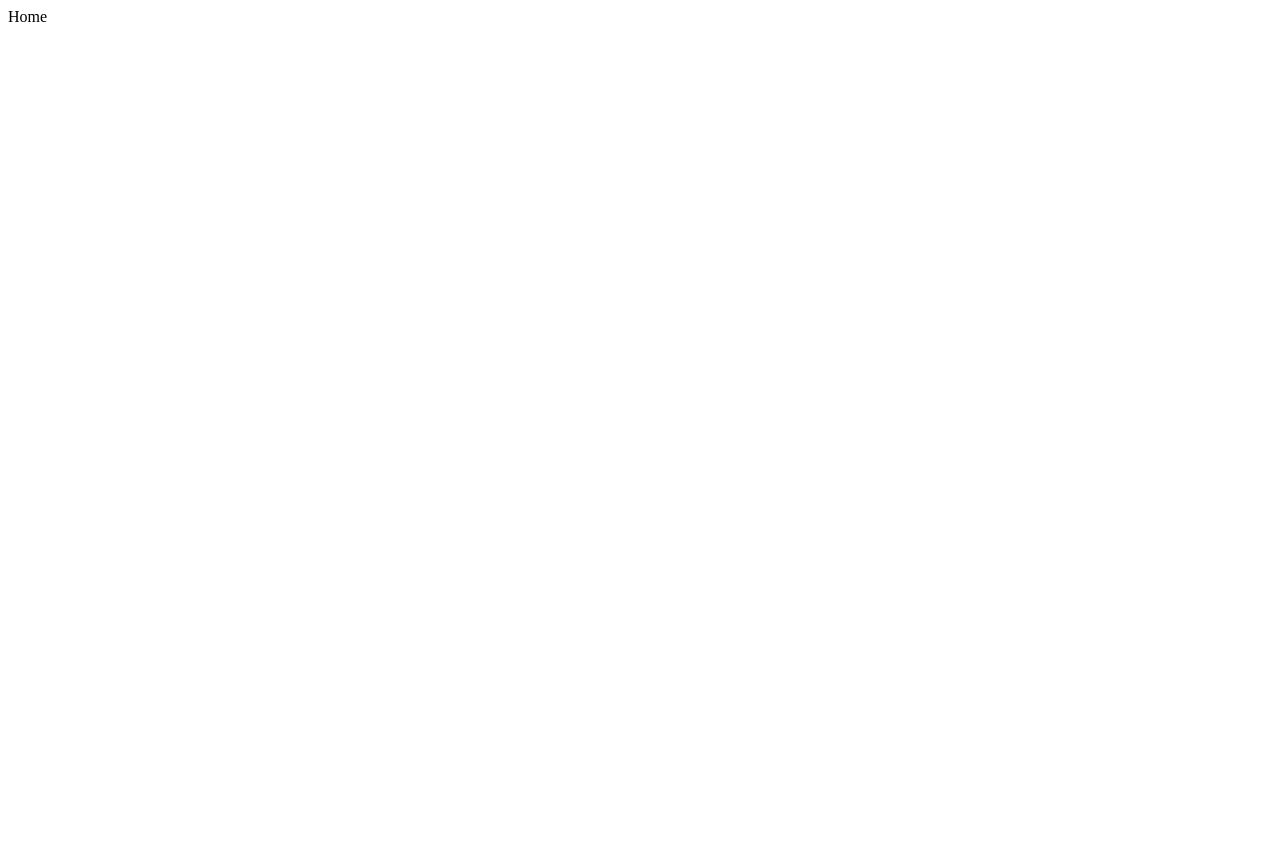
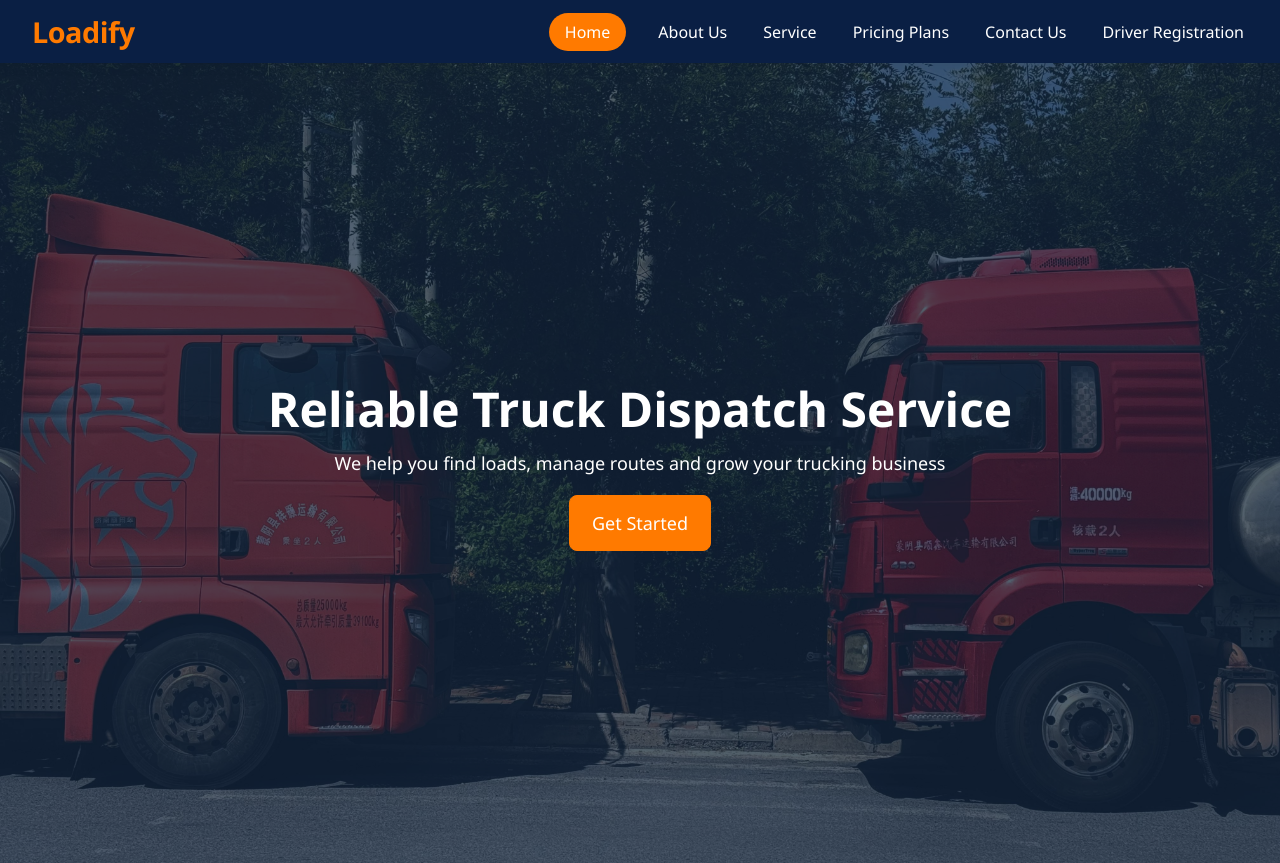
Before and after one commit to Najaf-14/Truck-Dispatching, a React (Vite) app: page / in a window 1280 px wide. Before the commit the page ends 800 px from the top, so only its background shows below. Built offline with nearby package versions, Linux system fonts and the light colour scheme.

Commit message:
added parallax effect

```diff
--- a/src/Components/Navbar/Navbar.css
+++ b/src/Components/Navbar/Navbar.css
@@ -0,0 +1,173 @@
+/* ===== NAVIGATION STYLES - React Version ===== */
+
+* {
+  margin: 0;
+  padding: 0;
+  box-sizing: border-box;
+}
+
+html {
+  scroll-behavior: smooth;
+}
+
+body {
+  font-family: 'Segoe UI', Roboto, 'Helvetica Neue', Arial, sans-serif;
+  background-color: #ffffff;
+  color: #1e2a47;
+}
+
+.heading {
+  background-color: #0a1f44;
+  color: white;
+  display: flex;
+  justify-content: space-between;
+  align-items: center;
+  flex-wrap: wrap;
+  padding: 0 32px;
+  position: sticky;
+  top: 0;
+  z-index: 100;
+  box-shadow: 0 4px 12px rgba(0, 0, 0, 0.05);
+}
+
+.logo-link {
+  text-decoration: none;
+}
+
+.heading h2 {
+  color: #ff7a00;
+  font-size: 1.8rem;
+  padding: 12px 0;
+  margin: 0;
+  letter-spacing: -0.5px;
+  transition: opacity 0.25s ease;
+}
+
+.heading h2:hover {
+  opacity: 0.9;
+}
+
+.navbar ul {
+  list-style: none;
+  display: flex;
+  gap: 28px;
+  margin: 0;
+  padding: 0;
+  align-items: center;
+}
+
+.navbar a {
+  text-decoration: none;
+  color: white;
+  font-weight: 500;
+  padding: 8px 4px;
+  font-size: 1rem;
+  border-radius: 30px;
+  transition: all 0.25s ease;
+}
+
+.navbar a:hover {
+  background-color: #ff7a00;
+  padding: 8px 16px;
+}
+
+.navbar a.active {
+  background-color: #ff7a00;
+  padding: 8px 16px;
+}
+
+.menu-toggle {
+  display: none;
+  cursor: pointer;
+  flex-direction: column;
+  justify-content: space-between;
+  width: 30px;
+  height: 21px;
+  background: transparent;
+  border: none;
+  z-index: 10;
+}
+
+.menu-toggle span {
+  width: 100%;
+  height: 3px;
+  background-color: white;
+  border-radius: 3px;
+  transition: all 0.3s ease-in-out;
+}
+
+.menu-toggle.active span:nth-child(1) {
+  transform: translateY(9px) rotate(45deg);
+}
+
+.menu-toggle.active span:nth-child(2) {
+  opacity: 0;
+}
+
+.menu-toggle.active span:nth-child(3) {
+  transform: translateY(-9px) rotate(-45deg);
+}
+
+/* ! Responsive Styles */
+@media (max-width: 800px) {
+  .heading {
+    flex-direction: row;
+    padding: 12px 20px;
+    position: relative;
+  }
+
+  .menu-toggle {
+    display: flex;
+  }
+
+  .navbar {
+    position: fixed;
+    top: 0;
+    right: -100%;
+    width: 70%;
+    max-width: 300px;
+    height: 100vh;
+    background-color: #0a1f44;
+    padding: 80px 20px 20px;
+    transition: right 0.3s ease-in-out;
+    box-shadow: -2px 0 10px rgba(0, 0, 0, 0.1);
+    z-index: 5;
+  }
+
+  .navbar.open {
+    right: 0;
+  }
+
+  .navbar ul {
+    flex-direction: column;
+    gap: 20px;
+    align-items: flex-start;
+  }
+
+  .navbar a {
+    display: block;
+    width: 100%;
+    padding: 12px 16px;
+    font-size: 1rem;
+  }
+
+  .navbar a:hover,
+  .navbar a.active {
+    padding: 12px 16px;
+    background-color: #ff7a00;
+  }
+}
+
+@media (max-width: 480px) {
+  .heading h2 {
+    font-size: 1.5rem;
+  }
+
+  .navbar {
+    width: 80%;
+  }
+
+  .navbar a {
+    font-size: 0.9rem;
+  }
+}
--- a/src/Components/Navbar/Navbar.jsx
+++ b/src/Components/Navbar/Navbar.jsx
@@ -1,9 +1,114 @@
-import React from 'react'
+import React, { useState, useEffect } from 'react';
+import { Link, NavLink, useLocation } from 'react-router-dom';
+import './Navbar.css';
 
-function Navbar() {
+const Navbar = () => {
+  const [isMenuOpen, setIsMenuOpen] = useState(false);
+  const location = useLocation();
+  console.log(location.pathname)
+  useEffect(() => {
+    setIsMenuOpen(false);
+  }, [location]);
+
+  const handleSmoothScroll = (e, targetId) => {
+    if (location.pathname === '/') {
+      e.preventDefault();
+      const element = document.getElementById(targetId);
+      if (element) {
+        element.scrollIntoView({
+          behavior: 'smooth',
+          block: 'start',
+        });
+      }
+    }
+  };
+
+  const toggleMenu = () => {
+    setIsMenuOpen(!isMenuOpen);
+  };
+
   return (
-    <div>Navbar</div>
-  )
-}
+    <header className="heading">
+      <Link to="/" className="logo-link">
+        <h2>Loadify</h2>
+      </Link>
 
-export default Navbar
+      <div
+        className={`menu-toggle ${isMenuOpen ? 'active' : ''}`}
+        id="menu-toggle"
+        onClick={toggleMenu}
+      >
+        <span></span>
+        <span></span>
+        <span></span>
+      </div>
+
+      <div className={`navbar ${isMenuOpen ? 'open' : ''}`} id="navbar">
+        <ul>
+          <li>
+            <Link
+              to="/"
+              onClick={(e) => {
+                if (location.pathname === '/') {
+                  e.preventDefault();
+                  handleSmoothScroll(e, 'home');
+                }
+              }}
+              className={location.pathname === '/' ? 'active' : ''}
+            >
+              Home
+            </Link>
+          </li>
+          <li>
+            <Link
+              to="/#about"
+              onClick={(e) => {
+                if (location.pathname === '/') {
+                  e.preventDefault();
+                  handleSmoothScroll(e, 'about');
+                }
+              }}
+              className={location.pathname === '/' && window.location.hash === '#about' ? 'active' : ''}
+            >
+              About Us
+            </Link>
+          </li>
+          <li>
+            <NavLink
+              to="/services"
+              className={({ isActive }) => isActive ? 'active' : ''}
+            >
+              Service
+            </NavLink>
+          </li>
+          <li>
+            <NavLink
+              to="/pricing"
+              className={({ isActive }) => isActive ? 'active' : ''}
+            >
+              Pricing Plans
+            </NavLink>
+          </li>
+          <li>
+            <NavLink
+              to="/contact"
+              className={({ isActive }) => isActive ? 'active' : ''}
+            >
+              Contact Us
+            </NavLink>
+          </li>
+          <li>
+            <NavLink
+              to="/driver"
+              className={({ isActive }) => isActive ? 'active' : ''}
+            >
+              Driver Registration
+            </NavLink>
+          </li>
+        </ul>
+      </div>
+    </header>
+  );
+};
+
+export default Navbar;
--- /dev/null
+++ b/src/Components/Parallax/Parallax.css
@@ -0,0 +1,130 @@
+/* Parallax Section */
+.parallax {
+  height: 100vh;
+  background-image: url("../../assets/images/Truck1.jpg");
+  background-size: cover;
+  background-position: center;
+  background-attachment: fixed;
+  display: flex;
+  justify-content: center;
+  align-items: center;
+  position: relative;
+}
+
+.parallax::before {
+  content: "";
+  position: absolute;
+  top: 0;
+  left: 0;
+  width: 100%;
+  height: 100%;
+  background: rgba(11, 31, 58, 0.7);
+  z-index: 1;
+}
+
+/* Content */
+.parallax-content {
+  text-align: center;
+  color: white;
+  position: relative;
+  z-index: 2;
+  padding: 20px;
+}
+
+.parallax-content h1 {
+  font-size: 48px;
+  margin: 0 auto 10px;
+  animation: fadeInUp 0.8s ease-out;
+}
+
+.parallax-content p {
+  font-size: 18px;
+  margin-bottom: 20px;
+  animation: fadeInUp 0.8s ease-out 0.2s both;
+}
+
+/* Button */
+.parallax .btn {
+  display: inline-block;
+  color: white;
+  background-color: #ff7a00;
+  border: 1px solid #ff7a00;
+  padding: 15px 22px;
+  border-radius: 8px;
+  font-size: 18px;
+  cursor: pointer;
+  transition: 0.3s ease;
+  text-decoration: none;
+  animation: fadeInUp 0.8s ease-out 0.4s both;
+}
+
+.parallax .btn:hover {
+  background-color: #db6a00;
+  transform: translateY(-2px);
+  box-shadow: 0 5px 15px rgba(0, 0, 0, 0.2);
+}
+
+/* Animations */
+@keyframes fadeInUp {
+  from {
+    opacity: 0;
+    transform: translateY(30px);
+  }
+  to {
+    opacity: 1;
+    transform: translateY(0);
+  }
+}
+
+/*! Responsive Design */
+/*! Tablets */
+@media (max-width: 992px) {
+  .parallax-content h1 {
+    font-size: 36px;
+  }
+
+  .parallax-content p {
+    font-size: 16px;
+  }
+}
+
+/*! Mobile */
+@media (max-width: 600px) {
+  .parallax {
+    background-attachment: scroll;
+    height: 70vh;
+  }
+
+  .parallax-content h1 {
+    font-size: 28px;
+  }
+
+  .parallax-content p {
+    font-size: 14px;
+  }
+
+  .parallax .btn {
+    padding: 12px 18px;
+    font-size: 16px;
+  }
+}
+
+/*! Small phones */
+@media (max-width: 480px) {
+  .parallax {
+    height: 60vh;
+  }
+
+  .parallax-content h1 {
+    font-size: 24px;
+  }
+
+  .parallax-content p {
+    font-size: 12px;
+  }
+
+  .parallax .btn {
+    padding: 10px 16px;
+    font-size: 14px;
+  }
+}
--- /dev/null
+++ b/src/Components/Parallax/Parallax.jsx
@@ -0,0 +1,30 @@
+import React from 'react';
+import './Parallax.css';
+import TruckImage from '../../assets/images/Truck1.jpg';
+
+const Parallax = () => {
+  const handleGetStarted = (e) => {
+    e.preventDefault();
+    const aboutSection = document.getElementById('about');
+    if (aboutSection) {
+      aboutSection.scrollIntoView({
+        behavior: 'smooth',
+        block: 'start',
+      });
+    }
+  };
+
+  return (
+    <section className="parallax" id="home">
+      <div className="parallax-content">
+        <h1>Reliable Truck Dispatch Service</h1>
+        <p>We help you find loads, manage routes and grow your trucking business</p>
+        <a href="#about" className="btn" onClick={handleGetStarted}>
+          Get Started
+        </a>
+      </div>
+    </section>
+  );
+};
+
+export default Parallax;
--- a/src/Pages/Home.jsx
+++ b/src/Pages/Home.jsx
@@ -1,8 +1,13 @@
 import React from 'react'
+import Navbar from '../Components/Navbar/Navbar'
+import Parallax from '../Components/Parallax/Parallax'
 
 function Home() {
   return (
-    <div>Home</div>
+    <>
+      <Navbar />
+      <Parallax />
+    </>
   )
 }
 
```
